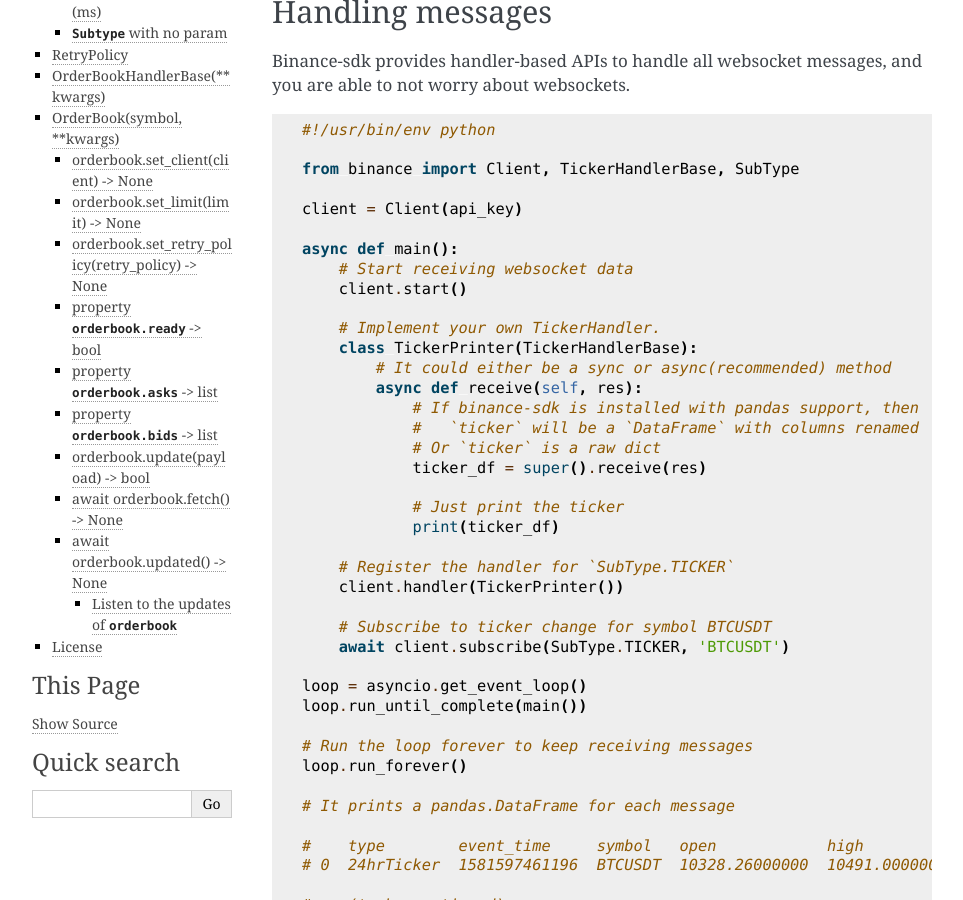
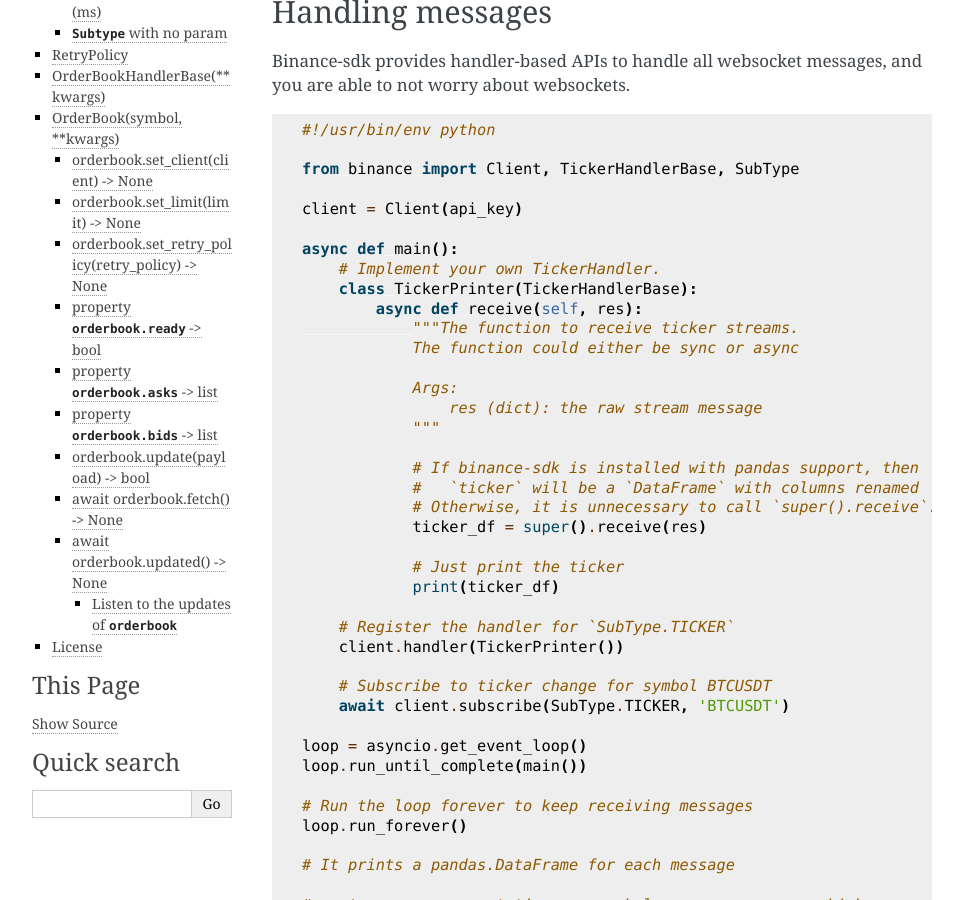
Before and after one commit to konqueror1/python-binance-sdk, a Sphinx documentation site: the page built from docs/README.md, in a window 1280 px wide and 900 px high, scrolled down 1044 px. Shown: the whole window, without its empty margins (148-1111 px from the left). Built offline with Sphinx 7.4.7, drawn with Linux system fonts in a browser that asks for light colours.

Commit message:
client: we do not to call start() at the beginning any more

```diff
--- a/docs/README.md
+++ b/docs/README.md
@@ -56,16 +56,19 @@
 client = Client(api_key)
 
 async def main():
-    # Start receiving websocket data
-    client.start()
-
     # Implement your own TickerHandler.
     class TickerPrinter(TickerHandlerBase):
-        # It could either be a sync or async(recommended) method
         async def receive(self, res):
+            """The function to receive ticker streams.
+            The function could either be sync or async
+
+            Args:
+                res (dict): the raw stream message
+            """
+
             # If binance-sdk is installed with pandas support, then
             #   `ticker` will be a `DataFrame` with columns renamed
-            # Or `ticker` is a raw dict
+            # Otherwise, it is unnecessary to call `super().receive`.
             ticker_df = super().receive(res)
 
             # Just print the ticker
```
Also changed, not shown: 1 other file.
